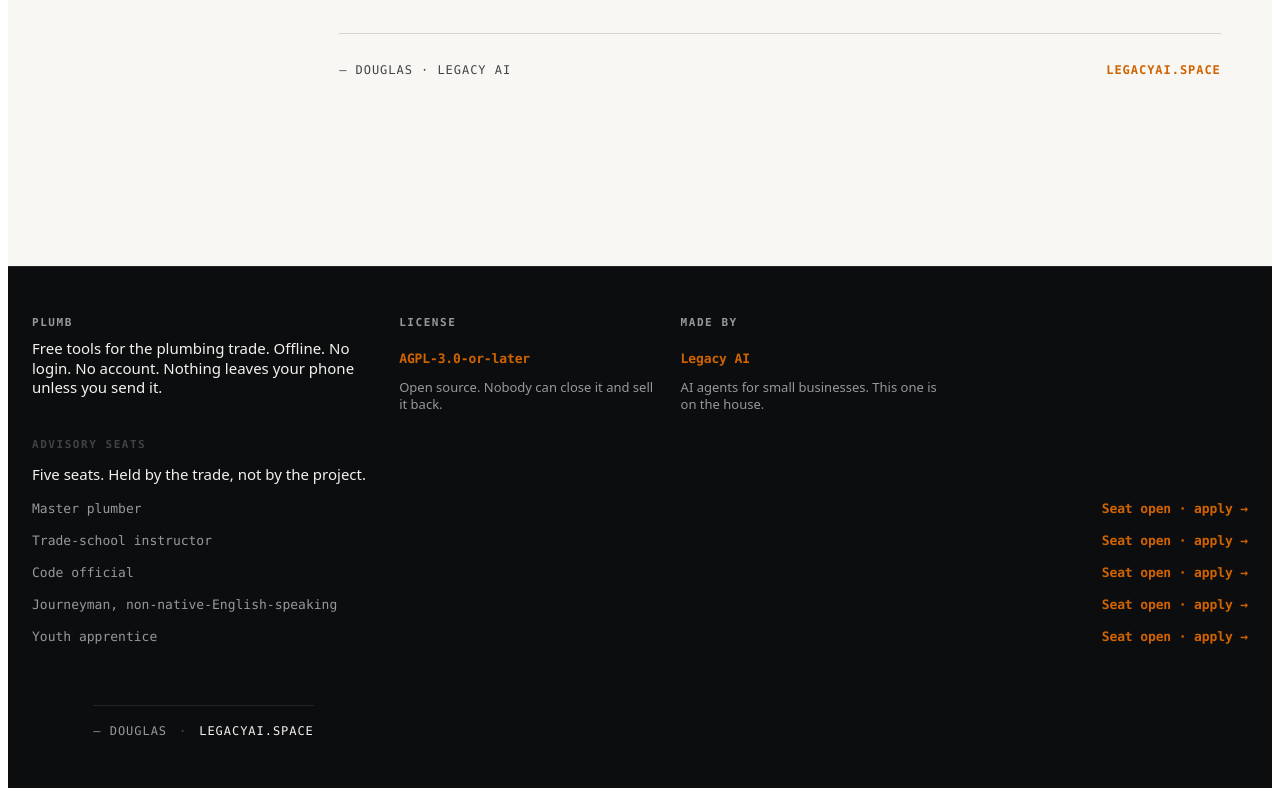
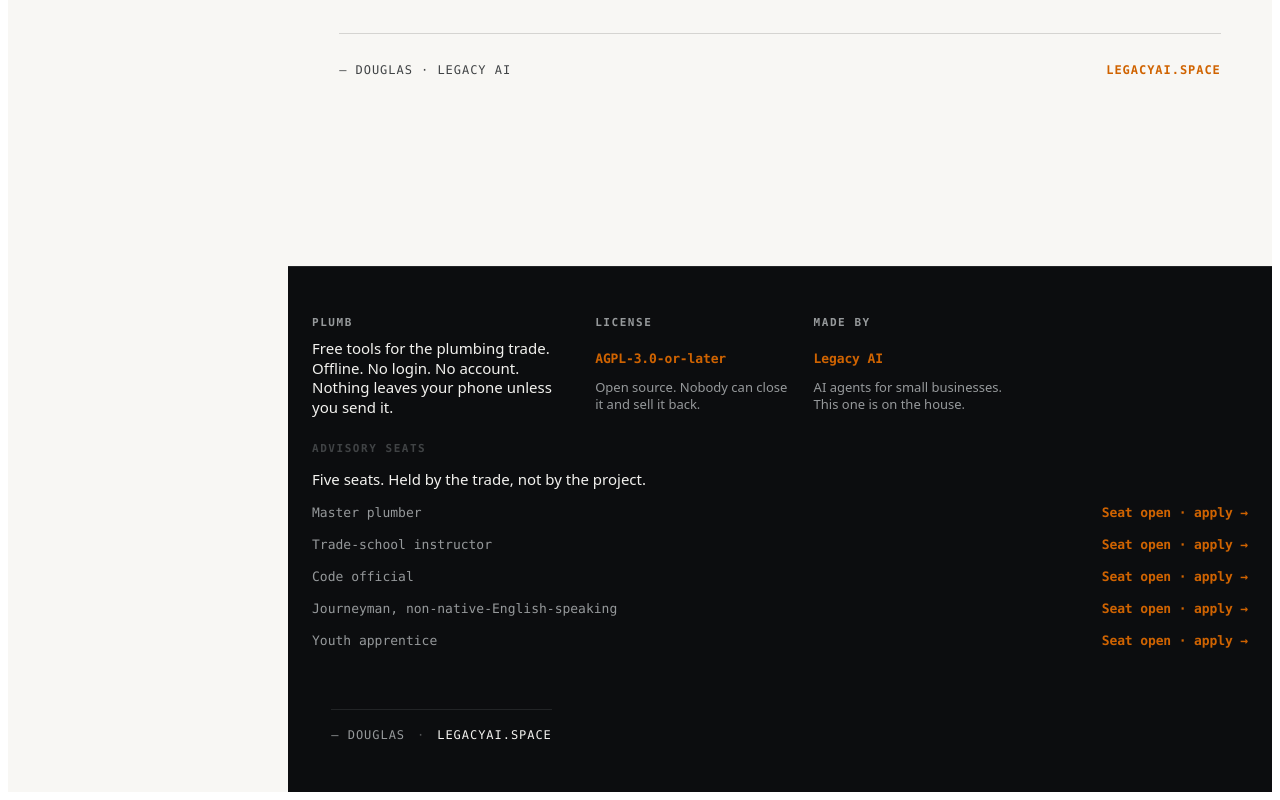
Before and after one commit to LegacyAI-FloydsLabs/plumb, a React (Vite) app: page / in a window 1280 px wide. Shown: the part 1377-2177 px from the top of the page. Built offline with nearby package versions, Linux system fonts and the light colour scheme.

Commit message:
fix: constrain footer to main content column at 1024px+
Previously footer spanned grid-column: 1 / -1 (both nav sidebar + main
content), causing footer-inner centered content to bleed under the sticky
nav sidebar. Now footer is grid-column: 2 only.

```diff
--- a/src/design/styles.css
+++ b/src/design/styles.css
@@ -1139,10 +1139,9 @@
 }
 
 
-/* Desktop grid: footer spans full width under the nav+main */
 @media (min-width: 1024px) {
     .psi-app__footer {
-    grid-column: 1 / -1;
+      grid-column: 2;
       grid-row: 3;
     }
     .psi-app {
```
Lines whose indentation alone changed are shown as unchanged.
